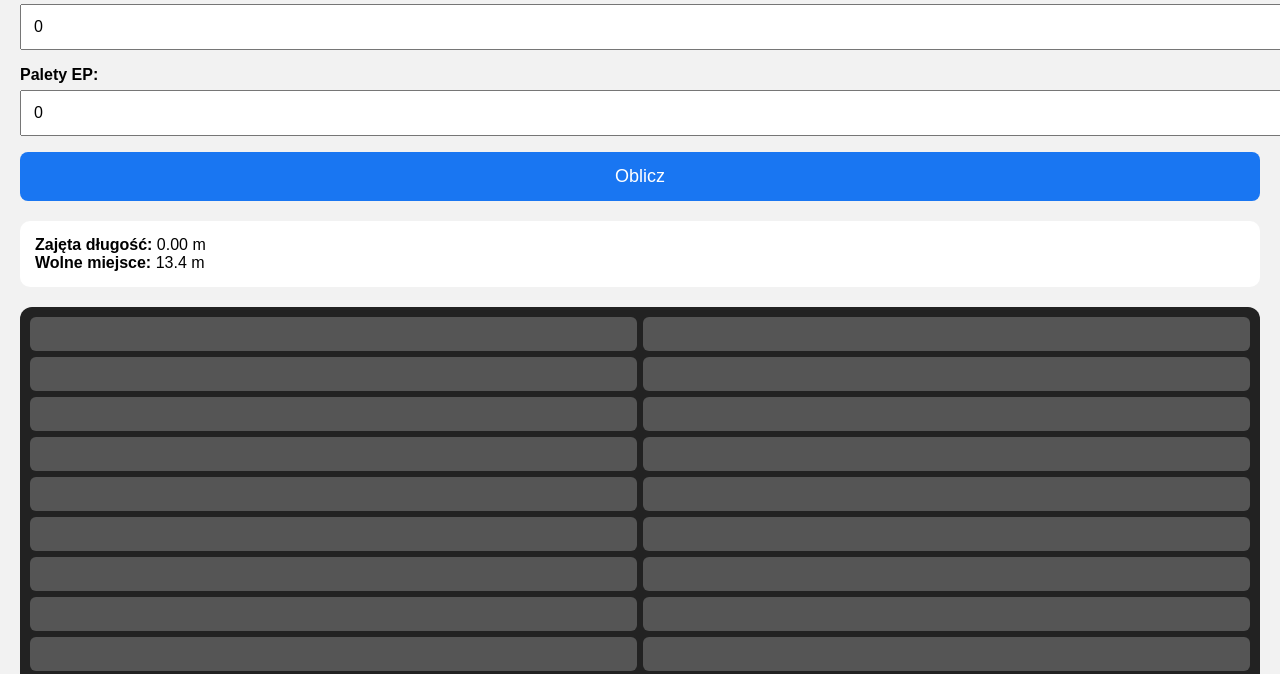
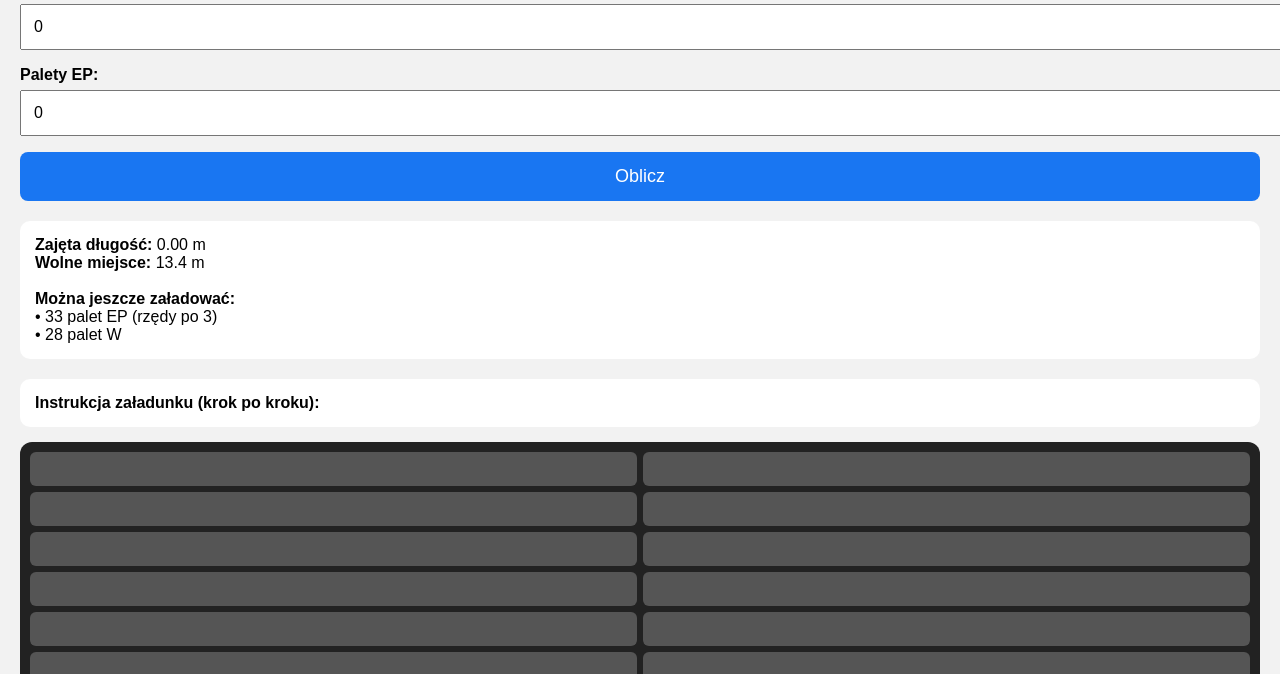
Before and after one commit to AlojzPompka/palety, a plain HTML site: page index.html in a window 1280 px wide. Both pictures are taken after a click on the button "Oblicz". Shown: the part 120-794 px from the top of the page. Drawn offline with Linux system fonts and the light colour scheme.

Commit message:
Refactor HTML and JavaScript for layout and instructions

```diff
--- a/index.html
+++ b/index.html
@@ -13,13 +13,9 @@ body {
   padding:20px;
 }
 
-h1 {
-  text-align:center;
-}
+h1 { text-align:center; }
 
-label {
-  font-weight:bold;
-}
+label { font-weight:bold; }
 
 input {
   width:100%;
@@ -38,15 +34,15 @@ button {
   border-radius:8px;
 }
 
-#wynik {
-  margin-top:20px;
+.box {
   background:#fff;
   padding:15px;
   border-radius:10px;
+  margin-top:20px;
 }
 
 .naczepa {
-  margin-top:20px;
+  margin-top:15px;
   background:#222;
   padding:10px;
   border-radius:12px;
@@ -59,8 +55,8 @@ button {
 }
 
 .paleta {
+  flex:1;
   height:34px;
-  flex:1;
   display:flex;
   align-items:center;
   justify-content:center;
@@ -88,7 +84,8 @@ button {
 
 <button onclick="oblicz()">Oblicz</button>
 
-<div id="wynik"></div>
+<div id="wynik" class="box"></div>
+<div id="instrukcja" class="box"></div>
 <div id="rysunek"></div>
 
 <script>
@@ -104,32 +101,38 @@ function oblicz() {
 
   let zajete = 0;
   let rys = [];
+  let instrukcja = [];
+  let krok = 1;
 
   // ===== W =====
   let rzedowW = Math.ceil(w / 2);
   zajete += rzedowW * dW;
 
-  for (let i = 0; i < Math.floor(w / 2); i++) {
+  if (w >= 2) {
+    instrukcja.push(`${krok++}. Załaduj ${Math.floor(w/2)} rzędów palet W (2 palety w rzędzie)`);
+    for (let i=0;i<Math.floor(w/2);i++) rys.push(["W","W"]);
+  }
+
+  if (w % 2 === 1) {
+    instrukcja.push(`${krok++}. Niepełny rząd W traktowany jako pełny rząd (bez dopychania EP)`);
     rys.push(["W","W"]);
-  }
-  if (w % 2 === 1) {
-    rys.push(["W","W"]); // NIE rysujemy połówek
   }
 
   // ===== EP =====
   let rzedowEP3 = Math.floor(ep / 3);
   let resztaEP = ep % 3;
 
-  zajete += rzedowEP3 * dEP3;
-
-  for (let i = 0; i < rzedowEP3; i++) {
-    rys.push(["EP","EP","EP"]);
+  if (rzedowEP3 > 0) {
+    zajete += rzedowEP3 * dEP3;
+    instrukcja.push(`${krok++}. Załaduj ${rzedowEP3} rzędów EP po 3 palety (1,2 m)`);
+    for (let i=0;i<rzedowEP3;i++) rys.push(["EP","EP","EP"]);
   }
 
   let ep2 = 0;
   if (resztaEP >= 2) {
     zajete += dEP2;
     ep2 = 1;
+    instrukcja.push(`${krok++}. Załaduj 1 rząd EP po szerokości – 2 palety (0,8 m)`);
     rys.push(["EP","EP"]);
   }
 
@@ -138,30 +141,45 @@ function oblicz() {
   // ===== WYNIK =====
   let html = `
   <b>Zajęta długość:</b> ${zajete.toFixed(2)} m<br>
-  <b>Wolne miejsce:</b> ${wolne >= 0 ? wolne : 0} m<br>
+  <b>Wolne miejsce:</b> ${wolne > 0 ? wolne : 0} m<br>
   `;
 
   if (wolne < 0) {
     html += `<b style="color:red">ZA DUŻO PALET – usuń ${Math.abs(wolne).toFixed(2)} m</b>`;
+  } else {
+    let addW = Math.floor(wolne / dW) * 2;
+    let addEP3 = Math.floor(wolne / dEP3) * 3;
+
+    html += `<br><b>Można jeszcze załadować:</b><br>`;
+    if (addEP3 > 0) html += `• ${addEP3} palet EP (rzędy po 3)<br>`;
+    if (addW > 0) html += `• ${addW} palet W<br>`;
+    if (addEP3 === 0 && addW === 0) html += `• brak miejsca na pełny rząd`;
   }
 
   document.getElementById("wynik").innerHTML = html;
+
+  // ===== INSTRUKCJA =====
+  if (wolne < 0) {
+    document.getElementById("instrukcja").innerHTML =
+      `<b>Instrukcja:</b><br>Nie można załadować – usuń nadmiar palet`;
+  } else {
+    document.getElementById("instrukcja").innerHTML =
+      `<b>Instrukcja załadunku (krok po kroku):</b><br>` +
+      instrukcja.map(i => i).join("<br>");
+  }
 
   // ===== RYSUNEK =====
   let draw = `<div class="naczepa">`;
 
   rys.forEach(r => {
     draw += `<div class="rzad">`;
-    r.forEach(p => {
-      draw += `<div class="paleta ${p}">${p}</div>`;
-    });
+    r.forEach(p => draw += `<div class="paleta ${p}">${p}</div>`);
     draw += `</div>`;
   });
 
-  // wolne miejsce
   if (wolne > 0) {
-    let emptyRows = Math.floor(wolne / 0.95);
-    for (let i = 0; i < emptyRows; i++) {
+    let emptyRows = Math.floor(wolne / dW);
+    for (let i=0;i<emptyRows;i++) {
       draw += `
       <div class="rzad">
         <div class="paleta empty"></div>
```
